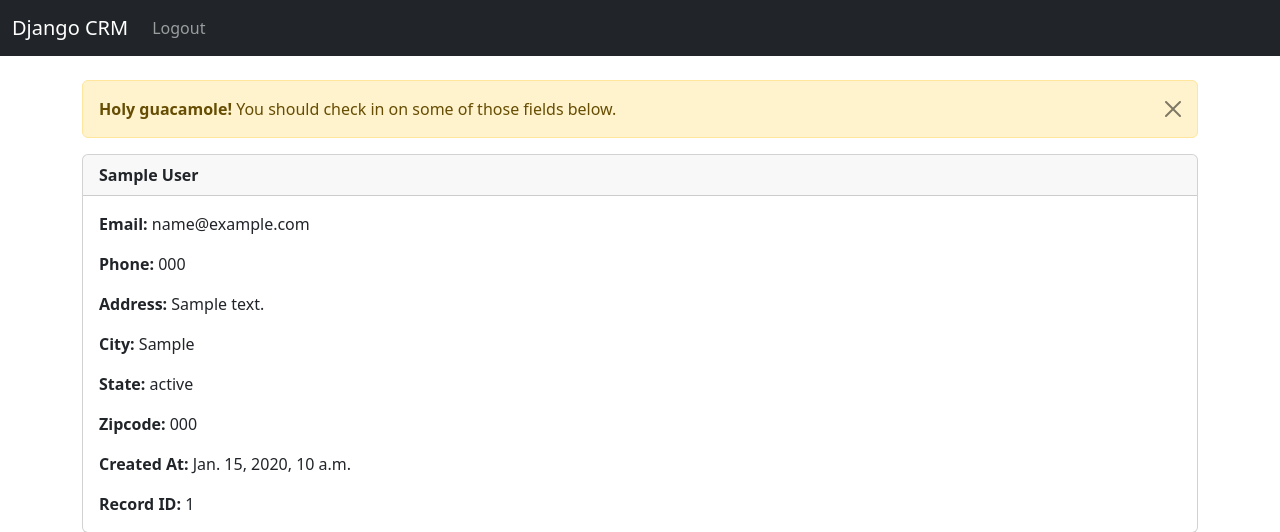
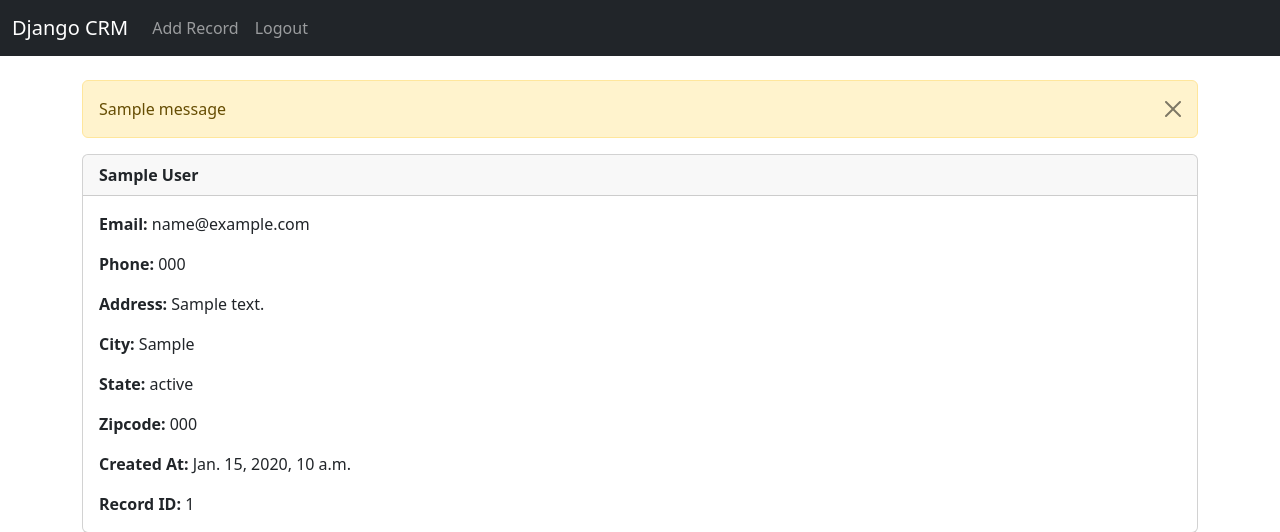
Before and after one commit to YasaraD/Python-project-CRM-, a Django app: page /record/1 in a window 1280 px wide. Shown: the top 532 px of the page. Run offline with Django 5.2, Linux system fonts and the light colour scheme; a user stored in the database is signed in; tables that the repository leaves empty hold one stand-in row (values such as "Sample post"); one stand-in notice (Sample message) is shown.

Commit message:
add record

```diff
--- a/CRM/website/templates/base.html
+++ b/CRM/website/templates/base.html
@@ -14,8 +14,8 @@
         {% if messages%}
             {% for message in messages%}
             <div class="alert alert-warning alert-dismissible fade show" role="alert">
-                <strong>Holy guacamole!</strong> You should check in on some of those fields below.
-                <button type="button" class="btn-close" data-bs-dismiss="alert" aria-label="Close"></button>
+              {{ message }}
+              <button type="button" class="btn-close" data-bs-dismiss="alert" aria-label="Close"></button>
             </div>
             {%endfor%}
         {%endif%}
--- a/CRM/website/templates/navbar.html
+++ b/CRM/website/templates/navbar.html
@@ -1,6 +1,6 @@
 <nav class="navbar navbar-expand-lg navbar-dark bg-dark">
     <div class="container-fluid">
-      <a class="navbar-brand" href={% url 'home' %}>Django CRM</a>
+      <a class="navbar-brand" href="{% url 'home' %}">Django CRM</a>
       <button class="navbar-toggler" type="button" data-bs-toggle="collapse" data-bs-target="#navbarSupportedContent" aria-controls="navbarSupportedContent" aria-expanded="false" aria-label="Toggle navigation">
         <span class="navbar-toggler-icon"></span>
       </button>
@@ -9,6 +9,9 @@
         <ul class="navbar-nav me-auto mb-2 mb-lg-0">
 
           {%if user.is_authenticated%}
+          <li class="nav-item">
+            <a class="nav-link" href="{%url 'add_record'%}">Add Record</a>
+          </li>
           <li class="nav-item">
             <a class="nav-link" href="{%url 'logout'%}">Logout</a>
           </li>
--- a/CRM/website/templates/record.html
+++ b/CRM/website/templates/record.html
@@ -39,6 +39,6 @@
   <br></br>
 
   <a href="{%url 'home'%}" class="btn btn-secondary">Back</a>
-  <a href="{%url 'home'%}" class="btn btn-danger">Delete</a>
+  <a href="{%url 'delete_record' customer_record.id%}" class="btn btn-danger">Delete</a>
 
 {%endblock%}
--- a/CRM/website/urls.py
+++ b/CRM/website/urls.py
@@ -6,5 +6,6 @@ urlpatterns = [
     path('logout/', views.logout_user, name='logout'),
     path('register/', views.register_user, name='register'),
     path('record/<int:pk>', views.customer_record, name='record'),
-
+    path('delete_record/<int:pk>', views.delete_record, name='delete_record'),
+    path('add_record/', views.add_record, name='add_record'),
 ]
--- a/CRM/website/views.py
+++ b/CRM/website/views.py
@@ -1,7 +1,7 @@
 from django.shortcuts import render, redirect
 from django.contrib.auth import authenticate, login, logout
 from django.contrib import messages
-from .forms import SignUpForm
+from .forms import SignUpForm, AddRecordForm
 from .models import Record
 
 def home(request):
@@ -57,3 +57,28 @@ def customer_record(request, pk):
 	else:
 		messages.success(request, "You Must Be Logged In To View That Page...")
 		return redirect('home')
+
+
+def delete_record(request, pk):
+	if request.user.is_authenticated:
+		delete_it = Record.objects.get(id=pk)
+		delete_it.delete()
+		messages.success(request, "Record Deleted Successfully...")
+		return redirect('home')
+	else:
+		messages.success(request, "You Must Be Logged In To Do That...")
+		return redirect('home')
+
+
+def add_record(request):
+	form = AddRecordForm(request.POST or None)
+	if request.user.is_authenticated:
+		if request.method == "POST":
+			if form.is_valid():
+				add_record = form.save()
+				messages.success(request, "Record Added...")
+				return redirect('home')
+		return render(request, 'add_record.html', {'form':form})
+	else:
+		messages.success(request, "You Must Be Logged In...")
+		return redirect('home')
```
Also changed, not shown: CRM/website/forms.py (+15 -1 lines), CRM/website/templates/add_record.html (added, +21 -0 lines).
